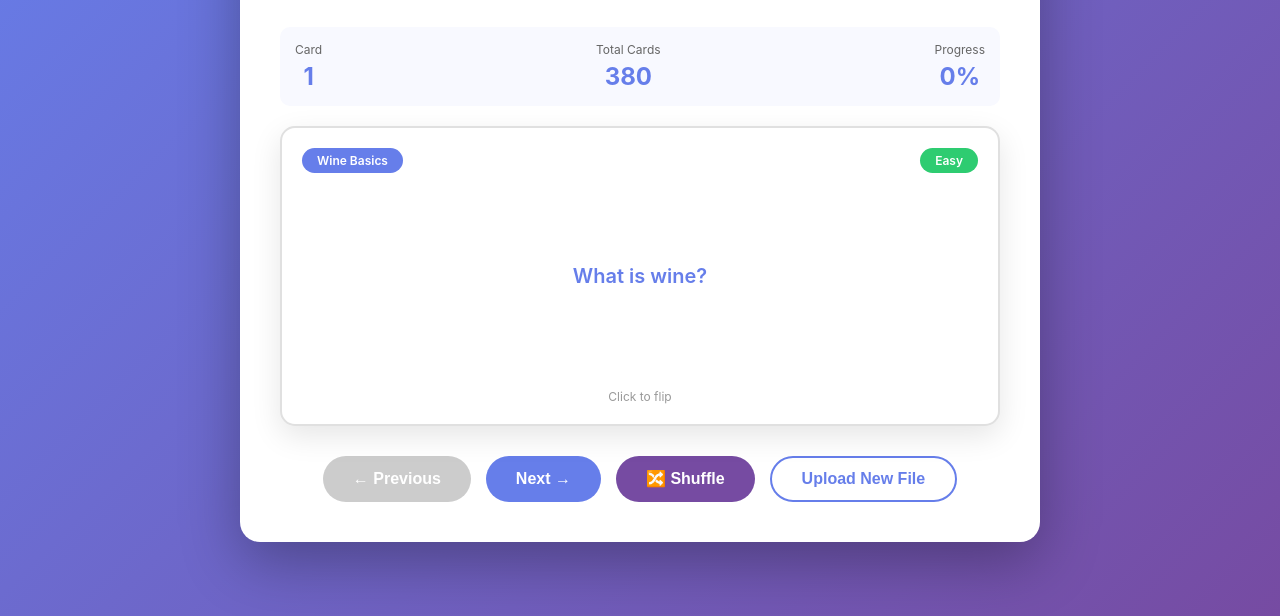
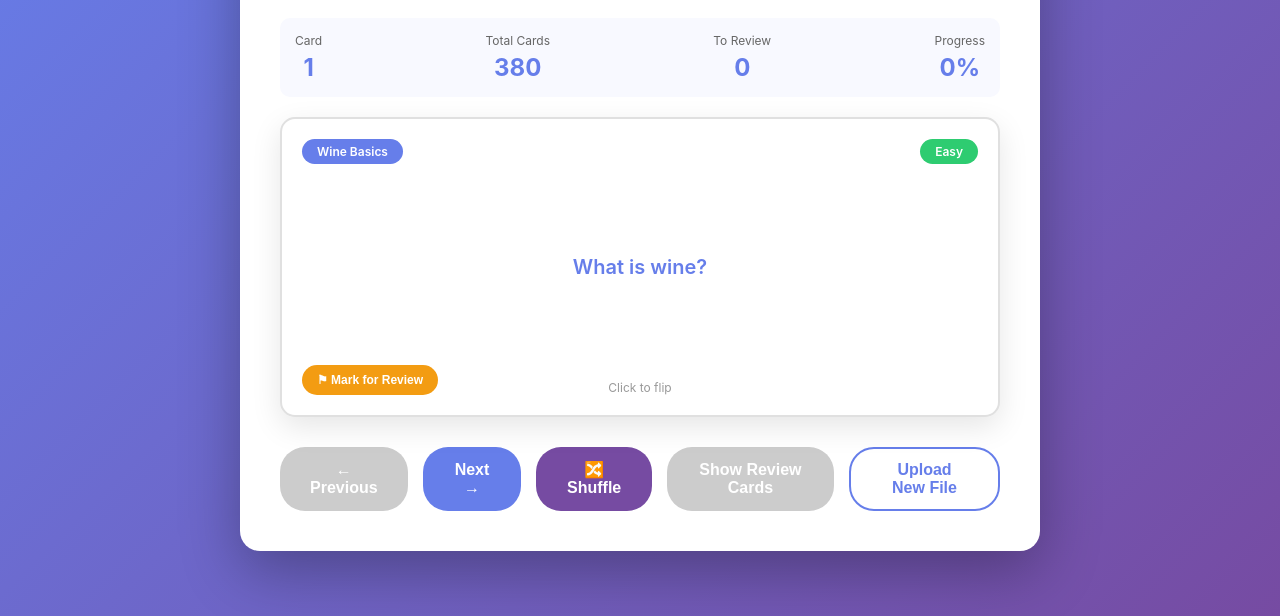
Before and after one commit to Ellipsis1/flashcard-app, a plain HTML site: page index.html in a window 1280 px wide. Both pictures are taken after a click on the button "Try Sample Flashcards". Shown: the part 184-800 px from the top of the page. Drawn offline with Linux system fonts and the light colour scheme.

Commit message:
Add review mode feature for marking and studying cards
- Mark individual cards for review with toggle button
- Display review count in stats section
- Switch between all cards and review-only mode
- Auto-handle edge cases (unmarking in review mode, empty review set)
- Preserve card position when exiting review mode

```diff
--- a/index.html
+++ b/index.html
@@ -211,6 +211,26 @@
             color: #999;
         }
 
+        .review-btn {
+            position: absolute;
+            bottom: 20px;
+            left: 20px;
+            background: #f39c12;
+            color: white;
+            border: none;
+            padding: 8px 15px;
+            border-radius: 20px;
+            font-size: 12px;
+            font-weight: 600;
+            cursor: pointer;
+            transition: all 0.3s ease;
+        }
+
+        .review-btn:hover {
+            background: #e67e22;
+            transform: translateY(-2px);
+        }
+
         .controls {
             display: flex;
             gap: 15px;
@@ -313,6 +333,10 @@
                 <div class="stat-value" id="totalCards">0</div>
             </div>
             <div class="stat-item">
+                <div class="stat-label">To Review</div>
+                <div class="stat-value" id="reviewCount">0</div>
+            </div>
+            <div class="stat-item">
                 <div class="stat-label">Progress</div>
                 <div class="stat-value" id="progress">0%</div>
             </div>
@@ -325,12 +349,14 @@
                 <div class="question" id="question">Question</div>
             </div>
             <div class="flip-hint">Click to flip</div>
+            <button class="review-btn" id="reviewBtn" onclick="toggleReview(event)">⚑ Mark for Review</button>
         </div>
 
         <div class="controls">
             <button onclick="previousCard()" id="prevBtn">← Previous</button>
             <button onclick="nextCard()" id="nextBtn">Next →</button>
             <button onclick="shuffleCards()" class="shuffle-btn">🔀 Shuffle</button>
+            <button onclick="toggleReviewMode()" id="reviewModeBtn" class="review-mode-btn">Show Review Cards</button>
             <button onclick="reset()" class="secondary-btn">Upload New File</button>
         </div>
     </div>
@@ -338,8 +364,10 @@
 
 <script>
     let flashcards = [];
+    let allFlashcards = [];
     let currentIndex = 0;
     let isFlipped = false;
+    let reviewMode = false;
 
     const uploadSection = document.getElementById('uploadSection');
     const sampleSection = document.getElementById('sampleSection');
@@ -409,18 +437,21 @@
                     topic: matches[0].replace(/"/g, '').trim(),
                     difficulty: matches[1].replace(/"/g, '').trim(),
                     question: matches[2].replace(/"/g, '').trim(),
-                    answer: matches[3].replace(/"/g, '').trim()
+                    answer: matches[3].replace(/"/g, '').trim(),
+                    needsReview: false
                 };
             }
             return null;
         }).filter(card => card !== null);
 
         if (flashcards.length > 0) {
+            allFlashcards = [...flashcards]
             currentIndex = 0;
             uploadSection.style.display = 'none';
             sampleSection.style.display = 'none';
             flashcardContainer.style.display = 'block';
             showCard();
+            updateReviewCount();
         } else {
             alert('No valid flashcards found in the CSV file. Please check the format.');
         }
@@ -461,6 +492,7 @@
         // Update button states
         document.getElementById('prevBtn').disabled = currentIndex === 0;
         document.getElementById('nextBtn').disabled = currentIndex === flashcards.length - 1;
+        updateReviewBtn()
     }
 
     function flipCard() {
@@ -473,6 +505,71 @@
             cardContent.innerHTML = `<div class="question">${card.question}</div>`;
         }
         isFlipped = !isFlipped;
+    }
+
+    function toggleReview(event) {
+        event.stopPropagation();
+
+        flashcards[currentIndex].needsReview = !flashcards[currentIndex].needsReview;
+
+        updateReviewBtn()
+        updateReviewCount()
+
+        if (reviewMode && !flashcards[currentIndex].needsReview) {
+            const reviewCount = allFlashcards.filter(card => card.needsReview).length;
+
+            if (reviewCount === 0) {
+                toggleReviewMode();
+            } else {
+                flashcards = allFlashcards.filter(card => card.needsReview);
+
+                if (currentIndex >= flashcards.length) {
+                    currentIndex = 0;
+                }
+
+                showCard()
+            }
+
+        }
+    }
+
+    function updateReviewBtn () {
+        const button = document.getElementById('reviewBtn');
+        if (flashcards[currentIndex].needsReview) {
+            button.textContent = '✓ Marked for Review'
+            button.style.background = '#e74c3c';
+        } else {
+            button.textContent = '⚑ Mark for Review';
+            button.style.background = '#f39c12';
+        }
+    }
+
+    function updateReviewCount() {
+        const count = allFlashcards.filter(card => card.needsReview).length;
+        document.getElementById('reviewCount').textContent = count;
+
+        const reviewModeBtn = document.getElementById('reviewModeBtn');
+        reviewModeBtn.disabled = (count === 0);
+    }
+
+    function toggleReviewMode() {
+        reviewMode = !reviewMode;
+        const button = document.getElementById('reviewModeBtn');
+        const currentCard = flashcards[currentIndex];
+
+        if (reviewMode) {
+            flashcards = allFlashcards.filter(card => card.needsReview);
+            button.textContent = 'Show All Cards'
+            currentIndex = 0
+        } else {
+            flashcards = allFlashcards;
+            button.textContent = 'Show Review Cards';
+
+            const newIndex = flashcards.indexOf(currentCard)
+            currentIndex = (newIndex !== -1) ? newIndex : 0;
+        }
+
+        showCard();
     }
 
     function nextCard() {
```
